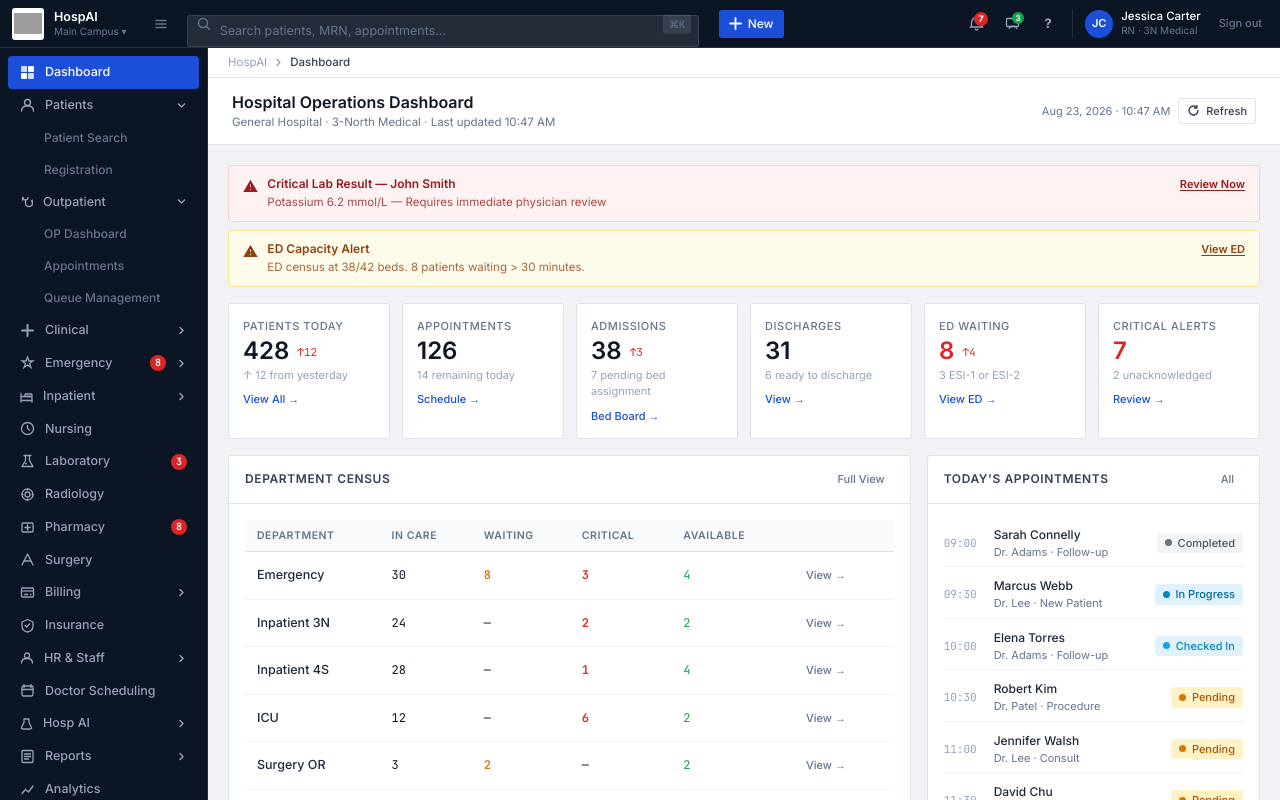
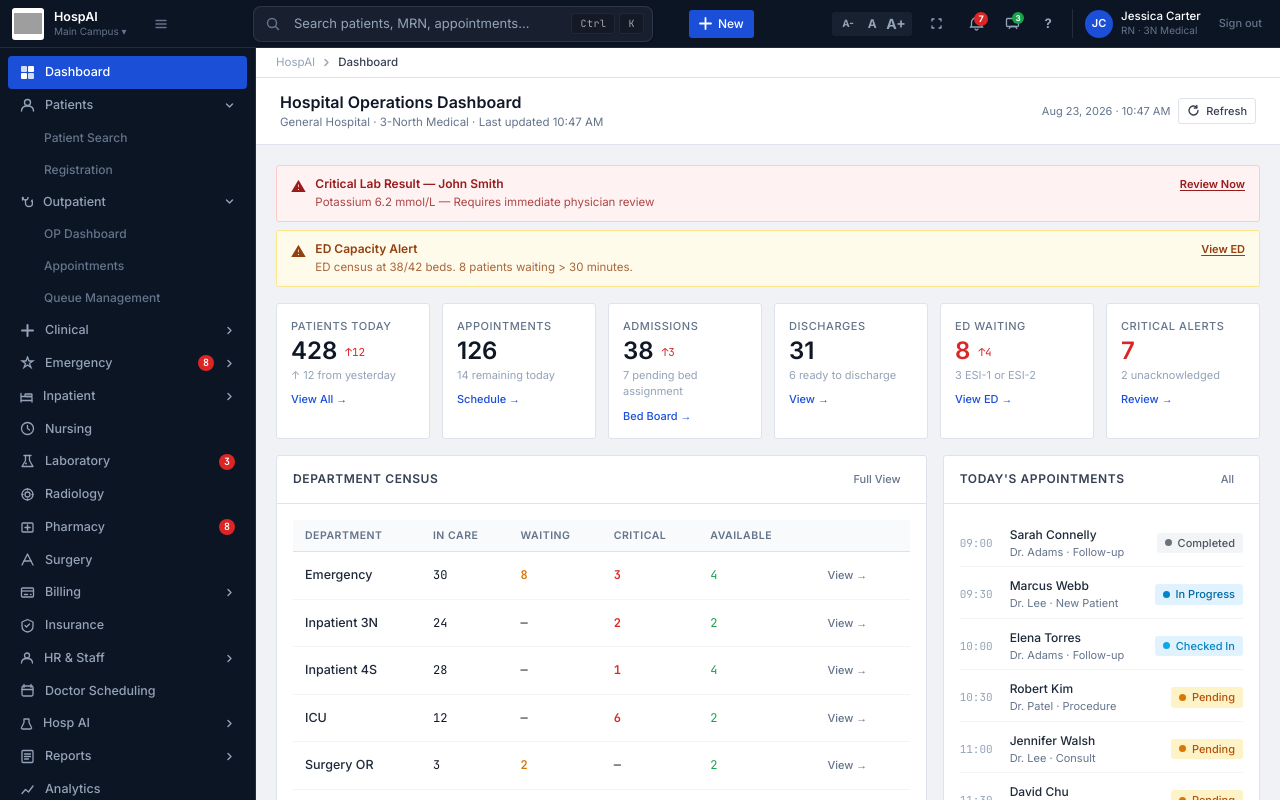
Before and after one commit to SettyAkhil/Enterprise-Hospital-Management-System, a React (Vite) app: page / in a window 1280 px wide. Both pictures are taken after typing "Sample", "Sample123" into the empty fields and a click on the button "Sign In to HMS". Built offline with nearby package versions, Linux system fonts and the light colour scheme; grey boxes are pictures that could not be loaded; the HTML template or start-up script is replaced by a standard one.

Commit message:
nav bar fixed

```diff
--- a/src/App.tsx
+++ b/src/App.tsx
@@ -267,6 +267,19 @@ export default function App() {
   const [cmdOpen, setCmdOpen] = useState(false);
   const [notifOpen, setNotifOpen] = useState(false);
   const [globalSearch, setGlobalSearch] = useState("");
+  const [isFullscreen, setIsFullscreen] = useState(false);
+  const [zoomLevel, setZoomLevel] = useState(1);
+  const [newMenuOpen, setNewMenuOpen] = useState(false);
+
+  const toggleFullscreen = () => {
+    if (!document.fullscreenElement) {
+      document.documentElement.requestFullscreen().then(() => setIsFullscreen(true)).catch(() => {});
+    } else {
+      if (document.exitFullscreen) {
+        document.exitFullscreen().then(() => setIsFullscreen(false)).catch(() => {});
+      }
+    }
+  };
 
   // Ctrl+K
   useEffect(() => {
@@ -290,7 +303,7 @@ export default function App() {
   };
 
   return (
-    <div className="h-screen flex flex-col overflow-hidden bg-[#F0F2F5]" style={{ fontFamily: "'Inter', system-ui, sans-serif" }}>
+    <div className="h-screen flex flex-col overflow-hidden bg-[#F0F2F5]" style={{ fontFamily: "'Inter', system-ui, sans-serif", zoom: zoomLevel }}>
       {/* ── Top Header ───────────────────────────────────────────────── */}
       <header className="bg-[#0C1524] border-b border-[#1E2D42] h-12 flex items-center gap-3 px-3 flex-shrink-0 z-40">
         {/* Logo */}
@@ -313,29 +326,53 @@ export default function App() {
         </button>
 
         {/* Global Search */}
-        <div className="flex-1 max-w-lg">
-          <div className="relative">
-            <Icon.Search />
-            <input
-              value={globalSearch}
-              onChange={e => setGlobalSearch(e.target.value)}
-              onFocus={() => setCmdOpen(true)}
-              placeholder="Search patients, MRN, appointments..."
-              className="w-full h-8 bg-white/10 border border-white/10 rounded text-[12.5px] text-white placeholder:text-[#64748B] pl-8 pr-3 focus:outline-none focus:bg-white/15 focus:border-white/25"
-            />
-            <span className="absolute left-2.5 top-1/2 -translate-y-1/2 text-[#64748B]"><Icon.Search /></span>
-            <kbd className="absolute right-2 top-1/2 -translate-y-1/2 bg-white/10 text-[#64748B] text-[10px] px-1.5 py-0.5 rounded font-mono">⌘K</kbd>
-          </div>
+        <div className="w-[400px] ml-auto mr-4 group">
+          <button
+            onClick={() => setCmdOpen(true)}
+            className="w-full relative flex items-center h-9 bg-white/5 hover:bg-white/10 border border-white/10 hover:border-white/20 rounded-lg text-left text-[13px] text-[#94A3B8] transition-all shadow-sm hover:shadow-[0_0_15px_rgba(27,79,216,0.15)] overflow-hidden"
+          >
+            <span className="absolute left-3 text-[#64748B] group-hover:text-blue-400 transition-colors">
+              <Icon.Search />
+            </span>
+            <span className="pl-10 pr-16 flex-1 truncate">Search patients, MRN, appointments...</span>
+            <div className="absolute right-2 flex items-center gap-1 opacity-60 group-hover:opacity-100 transition-opacity">
+              <kbd className="bg-black/30 border border-white/10 text-white text-[10px] px-2 py-0.5 rounded shadow-sm font-mono tracking-wider">Ctrl</kbd>
+              <kbd className="bg-black/30 border border-white/10 text-white text-[10px] px-2 py-0.5 rounded shadow-sm font-mono tracking-wider">K</kbd>
+            </div>
+            {/* Inner glow */}
+            <div className="absolute inset-0 bg-gradient-to-r from-blue-500/0 via-blue-400/5 to-blue-500/0 opacity-0 group-hover:opacity-100 transition-opacity pointer-events-none" />
+          </button>
         </div>
 
         {/* Quick Create */}
         <div className="relative ml-2">
-          <button className="flex items-center gap-1.5 h-7 px-2.5 bg-[#1B4FD8] hover:bg-[#1740B4] rounded text-white text-[12px] font-medium transition-colors">
+          <button
+            onClick={() => setNewMenuOpen(o => !o)}
+            className="flex items-center gap-1.5 h-7 px-2.5 bg-[#1B4FD8] hover:bg-[#1740B4] rounded text-white text-[12px] font-medium transition-colors">
             <Icon.Plus /> New
           </button>
+          {newMenuOpen && (
+            <div className="absolute top-full left-0 mt-1 w-48 bg-white border border-[#DDE2EC] rounded shadow-lg z-50 py-1">
+              <button onClick={() => { setModule("register"); setNewMenuOpen(false); }} className="w-full text-left px-4 py-1.5 text-[12px] hover:bg-[#F8FAFC] text-gray-700">New Patient</button>
+              <button onClick={() => { setModule("appointments"); setNewMenuOpen(false); }} className="w-full text-left px-4 py-1.5 text-[12px] hover:bg-[#F8FAFC] text-gray-700">New Appointment</button>
+              <button onClick={() => { setModule("chart"); setOrderOpen(true); setNewMenuOpen(false); }} className="w-full text-left px-4 py-1.5 text-[12px] hover:bg-[#F8FAFC] text-gray-700">New Order</button>
+            </div>
+          )}
         </div>
 
         <div className="ml-auto flex items-center gap-1">
+          {/* Font Controls */}
+          <div className="flex items-center bg-white/5 rounded px-1 mr-1">
+             <button onClick={() => setZoomLevel(z => Math.max(0.8, z - 0.1))} className="w-6 h-6 flex items-center justify-center text-[#94A3B8] hover:text-white text-[10px] font-bold">A-</button>
+             <button onClick={() => setZoomLevel(1)} className="w-6 h-6 flex items-center justify-center text-[#94A3B8] hover:text-white text-[12px] font-bold">A</button>
+             <button onClick={() => setZoomLevel(z => Math.min(1.5, z + 0.1))} className="w-6 h-6 flex items-center justify-center text-[#94A3B8] hover:text-white text-[14px] font-bold">A+</button>
+          </div>
+
+          {/* Fullscreen */}
+          <button onClick={toggleFullscreen} className="w-8 h-8 flex items-center justify-center text-[#94A3B8] hover:text-white rounded hover:bg-white/10 transition-colors mr-1">
+            {isFullscreen ? <Icon.Minimize /> : <Icon.Maximize />}
+          </button>
+
           {/* Notifications */}
           <div className="relative">
             <button onClick={() => setNotifOpen(n => !n)}
@@ -372,7 +409,7 @@ export default function App() {
       {/* ── Body ─────────────────────────────────────────────────────── */}
       <div className="flex flex-1 overflow-hidden">
         {/* ── Sidebar ──────────────────────────────────────────────── */}
-        <aside className={`bg-[#0C1524] border-r border-[#1E2D42] flex-shrink-0 flex flex-col transition-all duration-200 overflow-y-auto ${sidebarCollapsed ? "w-12" : "w-52"}`}>
+        <aside className={`bg-[#0C1524] border-r border-[#1E2D42] flex-shrink-0 flex flex-col transition-all duration-200 overflow-y-auto ${sidebarCollapsed ? "w-12" : "w-64"}`}>
           <div className="flex-1 py-2 px-2">
             {NAV.map((item) => {
               const isActive = module === item.key || (item.children?.some(c => c.key === module));
@@ -383,7 +420,10 @@ export default function App() {
                   <div
                     className={`nav-item ${isActive ? "active" : ""}`}
                     onClick={() => {
-                      if (item.children) { toggleExpand(item.key); setModule(item.key); }
+                      if (item.children) {
+                        toggleExpand(item.key);
+                        if (!expanded.includes(item.key)) setModule(item.children[0].key);
+                      }
                       else setModule(item.key);
                     }}>
                     <item.Icon />
@@ -423,7 +463,7 @@ export default function App() {
                 className="w-full flex items-center gap-2 px-2.5 py-1.5 rounded border border-white/10 text-[#64748B] hover:text-white hover:border-white/20 transition-colors text-[11.5px]">
                 <Icon.Cmd />
                 <span>Command Palette</span>
-                <kbd className="ml-auto font-mono text-[10px]">⌘K</kbd>
+                <kbd className="ml-auto font-mono text-[10px]">Ctrl+K</kbd>
               </button>
             </div>
           )}
--- a/src/components/icons.tsx
+++ b/src/components/icons.tsx
@@ -104,4 +104,10 @@ export const Icon = {
   Calendar: () => (
     <svg width="15" height="15" viewBox="0 0 15 15" fill="none"><rect x="2" y="3" width="11" height="10" rx="1.5" stroke="currentColor" strokeWidth="1.3"/><path d="M4 1.5v3M11 1.5v3M2 6.5h11" stroke="currentColor" strokeWidth="1.3" strokeLinecap="round"/></svg>
   ),
+  Maximize: () => (
+    <svg width="15" height="15" viewBox="0 0 15 15" fill="none"><path d="M3 5V3h2M12 5V3h-2M3 10v2h2M12 10v2h-2" stroke="currentColor" strokeWidth="1.3" strokeLinecap="round" strokeLinejoin="round"/></svg>
+  ),
+  Minimize: () => (
+    <svg width="15" height="15" viewBox="0 0 15 15" fill="none"><path d="M5 3v2H3M10 3v2h2M5 12v-2H3M10 12v-2h2" stroke="currentColor" strokeWidth="1.3" strokeLinecap="round" strokeLinejoin="round"/></svg>
+  ),
 };
```
